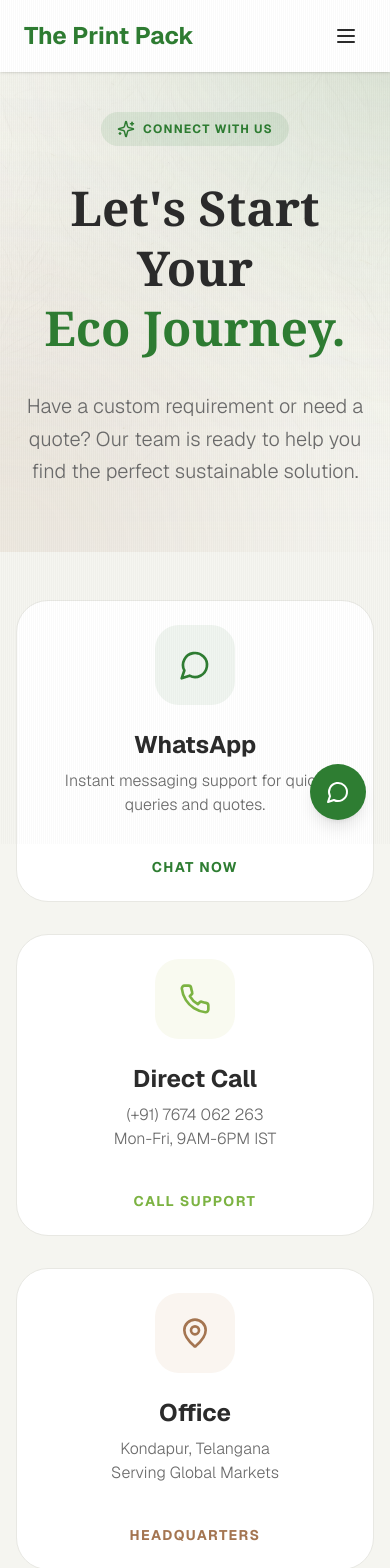
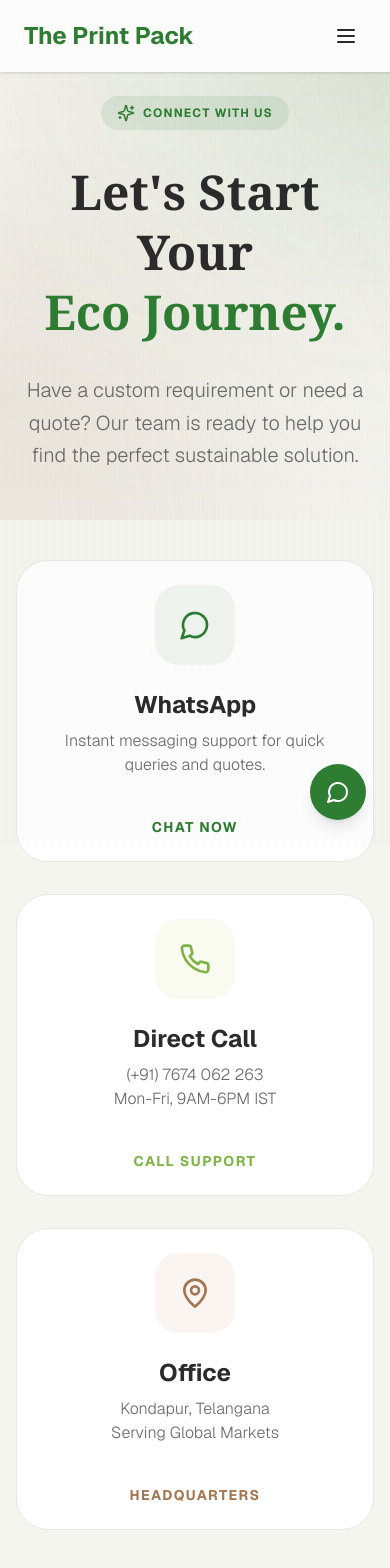
Before and after one commit to CODTECHIT/theprintpack, a Next.js app: page /contact in a window 390 px wide. Shown: the top 1568 px of the page. Built offline with nearby package versions, Linux system fonts and the light colour scheme.

Commit message:
Reduce empty space on the contact page for compact view

```diff
--- a/app/contact/page.tsx
+++ b/app/contact/page.tsx
@@ -38,7 +38,7 @@ Please let me know the next steps.`;
       <Navigation />
 
       {/* Premium Hero Section */}
-      <section className="relative min-h-[50vh] flex items-center justify-center pt-28 pb-16 md:pt-32 md:pb-20 overflow-hidden">
+      <section className="relative flex items-center justify-center pt-24 pb-12 md:pt-32 md:pb-16 overflow-hidden">
         {/* Background Overlay */}
         <div className="absolute inset-0 z-0">
           <Image
@@ -73,7 +73,7 @@ Please let me know the next steps.`;
       </section>
 
       {/* Contact Info Cards - Premium Grid */}
-      <section className="py-12 md:py-24 px-4 md:px-6 relative z-10">
+      <section className="py-10 md:py-16 lg:py-24 px-4 md:px-6 relative z-10">
         <div className="container max-w-7xl mx-auto">
           <div className="grid grid-cols-1 md:grid-cols-3 gap-8">
             {/* WhatsApp Card */}
@@ -128,9 +128,9 @@ Please let me know the next steps.`;
       </section>
 
       {/* Split Form & Image Section */}
-      <section className="py-16 md:py-32 bg-white overflow-hidden">
+      <section className="py-12 md:py-20 lg:py-32 bg-white overflow-hidden">
         <div className="container max-w-7xl mx-auto px-6">
-          <div className="grid grid-cols-1 lg:grid-cols-2 gap-20 items-center">
+          <div className="grid grid-cols-1 md:grid-cols-2 gap-12 lg:gap-20 items-center">
             {/* Form Side */}
             <ScrollReveal>
               <div className="space-y-12">
@@ -250,7 +250,7 @@ Please let me know the next steps.`;
       </section>
 
       {/* Premium FAQ Section */}
-      <section className="py-16 md:py-32 bg-[#F9F9F4]">
+      <section className="py-12 md:py-20 lg:py-32 bg-[#F9F9F4]">
         <div className="container max-w-7xl mx-auto px-6">
           <ScrollReveal>
             <div className="text-center space-y-6 mb-20">
@@ -288,7 +288,7 @@ Please let me know the next steps.`;
 
       {/* Global Brand Final CTA */}
       <ScrollReveal>
-        <section className="py-16 md:py-32 relative overflow-hidden bg-[#2E7D32] z-10 text-white">
+        <section className="py-12 md:py-20 lg:py-32 relative overflow-hidden bg-[#2E7D32] z-10 text-white">
           {/* Background Decorations */}
           <div className="absolute top-0 right-0 w-[800px] h-[800px] bg-white/5 rounded-full blur-[150px] -mr-64 -mt-64 z-0" />
 
```
